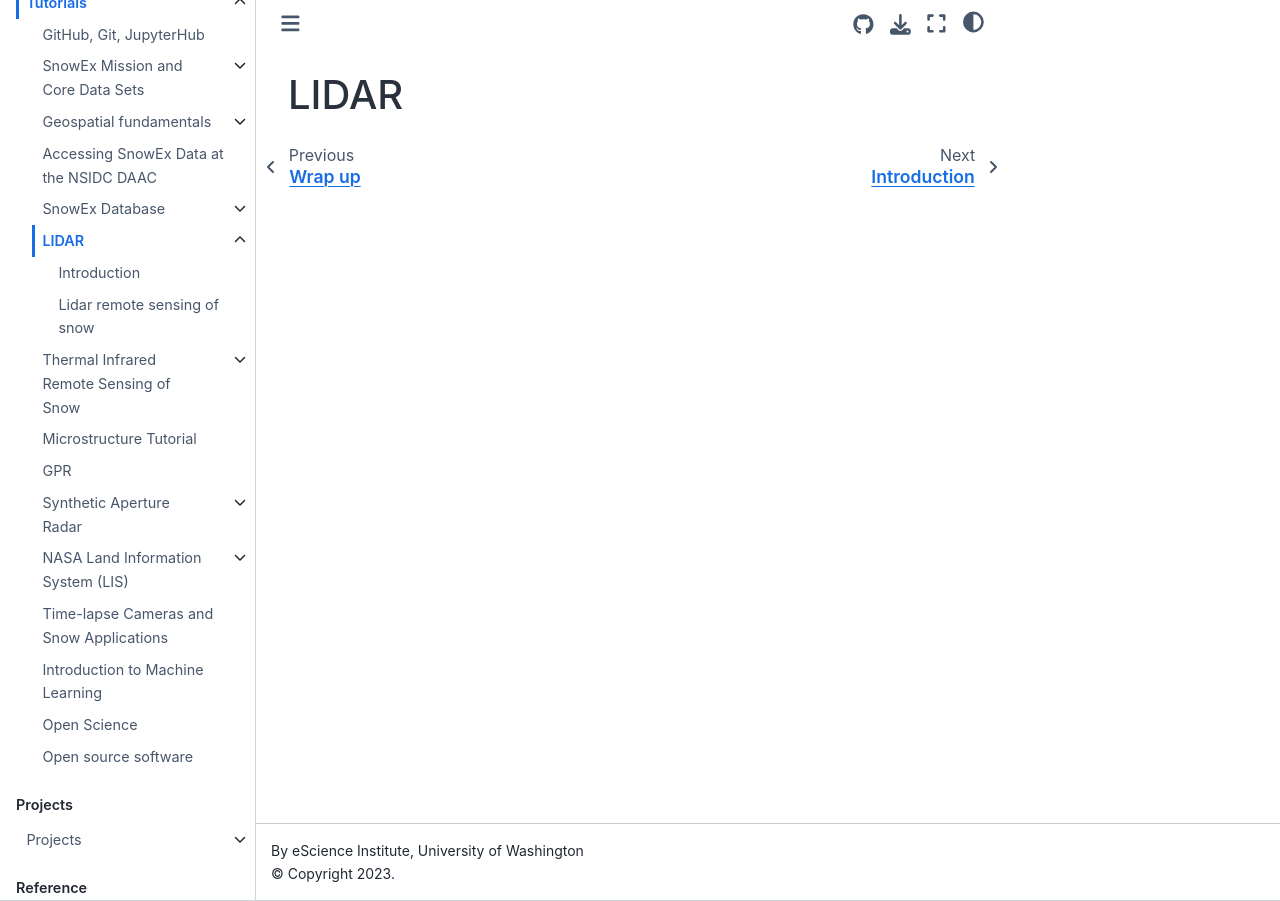
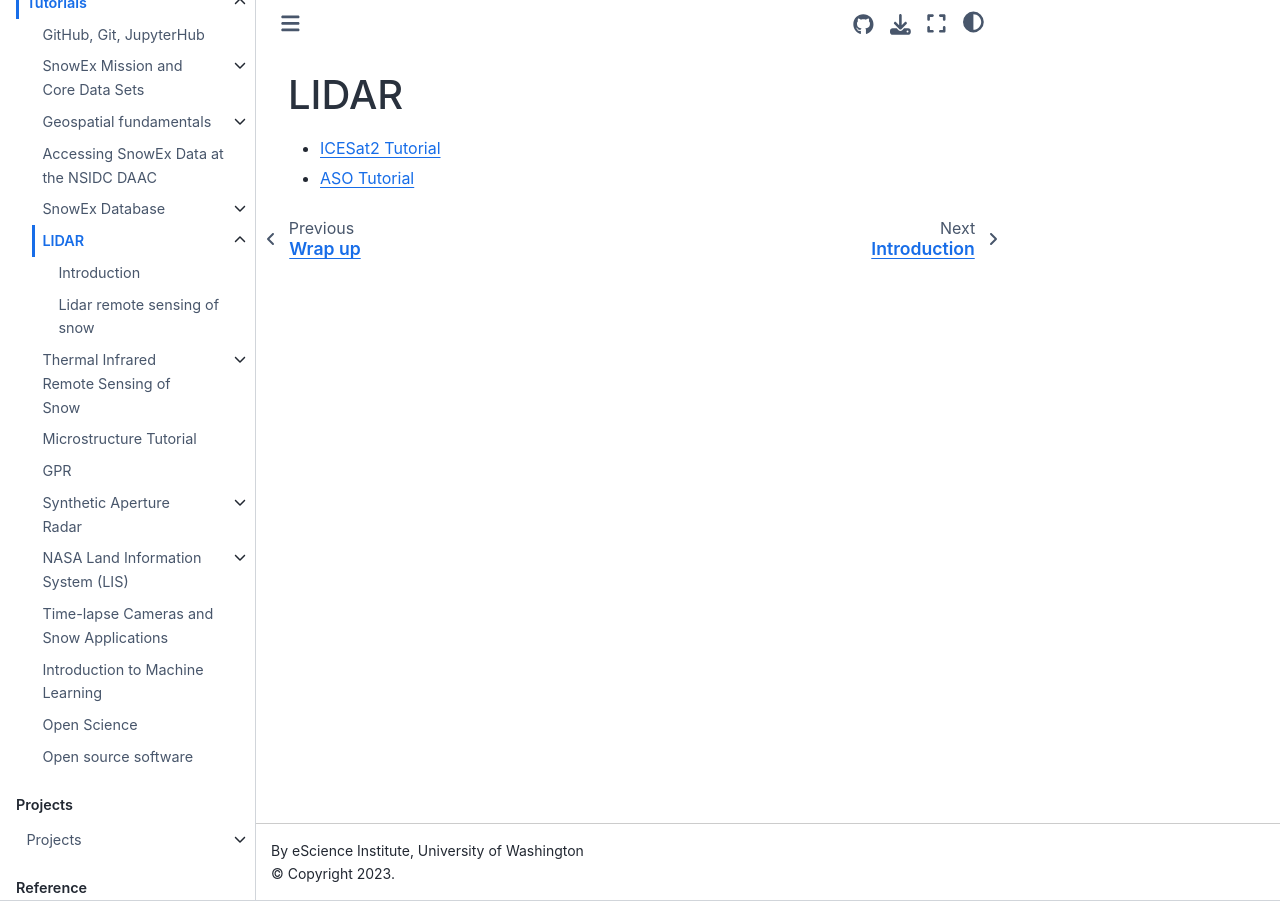
Before and after one commit to snowex-hackweek/website-2021, a Jupyter Book: the page built from book/tutorials/lidar/index.md, in a window 1280 px wide. Built offline with Jupyter Book 1.0.4 settings and Sphinx 7.4.7 and the Sphinx Book theme 1.1.4, drawn with Linux system fonts in a browser that asks for light colours; pages that are not in the unit, such as notebooks, are missing from menus.

Commit message:
table of contents in lidar tutorial

```diff
--- a/book/tutorials/lidar/index.md
+++ b/book/tutorials/lidar/index.md
@@ -1 +1,4 @@
 # LIDAR
+
+* [ICESat2 Tutorial](ICESat2_tutorial.ipynb)
+* [ASO Tutorial](ASO_data_tutorial.ipynb)
```
